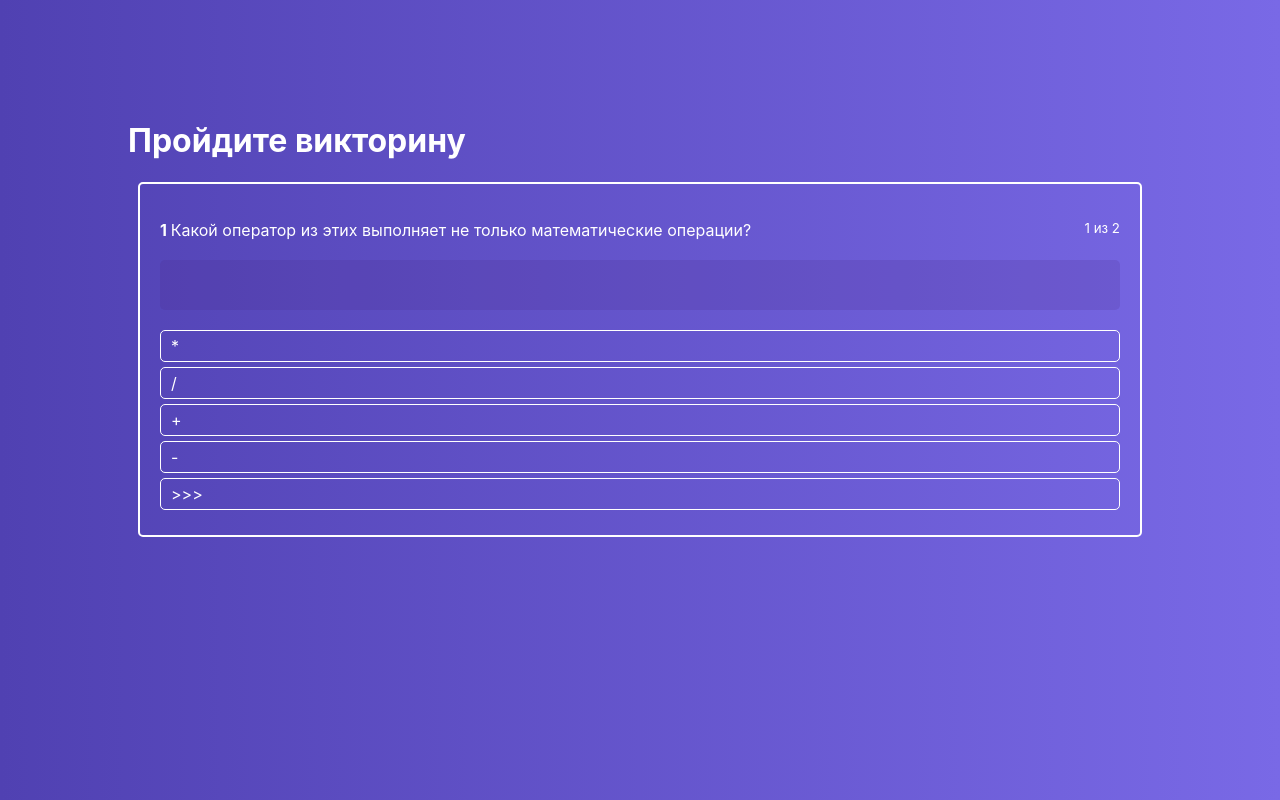
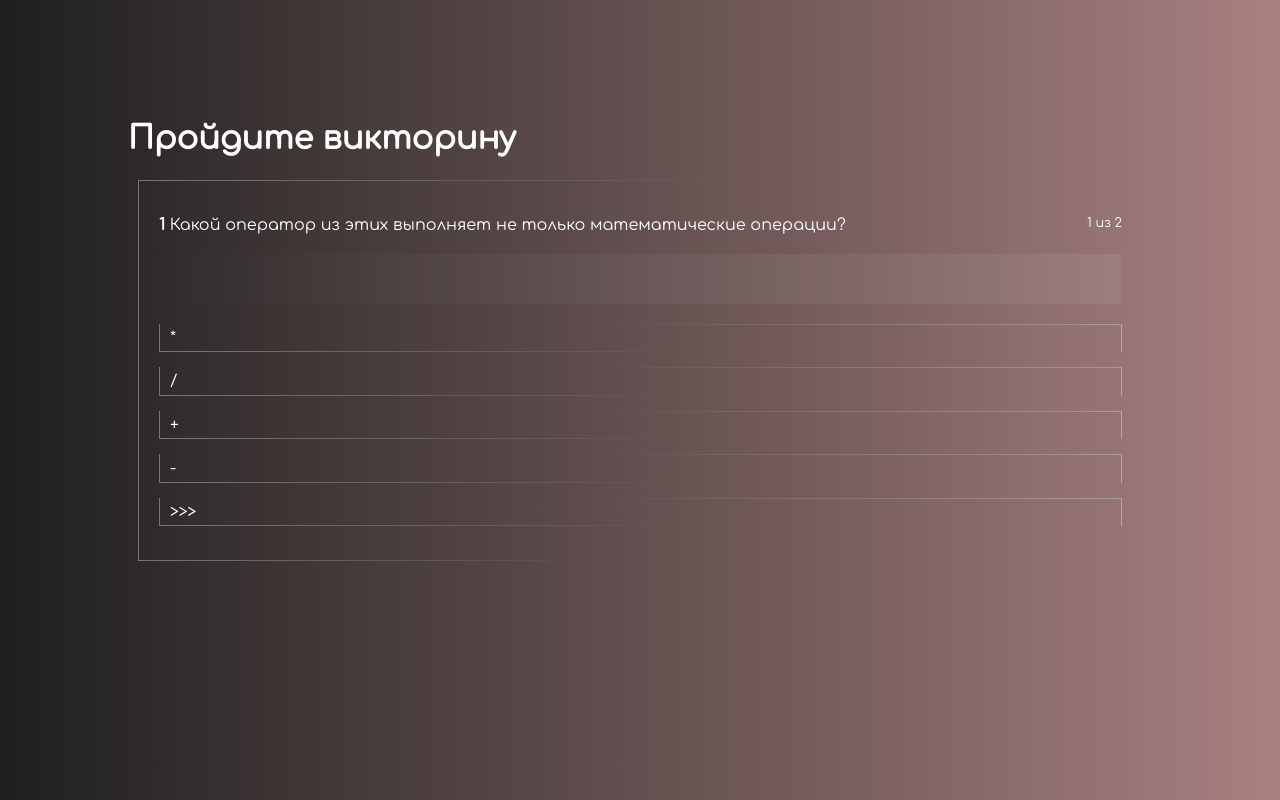
Before and after one commit to Amstergo/Quiz, a React app: page / in a window 1280 px wide. Built offline with nearby package versions, Linux system fonts and the light colour scheme.

Commit message:
add styles

```diff
--- a/package.json
+++ b/package.json
@@ -41,6 +41,7 @@
     "jest-resolve": "24.9.0",
     "jest-watch-typeahead": "0.4.2",
     "mini-css-extract-plugin": "0.9.0",
+    "normalize.css": "^8.0.1",
     "optimize-css-assets-webpack-plugin": "5.0.3",
     "pnp-webpack-plugin": "1.6.0",
     "postcss-flexbugs-fixes": "4.1.0",
--- a/public/index.html
+++ b/public/index.html
@@ -5,6 +5,10 @@
     <link rel="icon" href="%PUBLIC_URL%/favicon.ico" />
     <meta name="viewport" content="width=device-width, initial-scale=1" />
     <meta name="theme-color" content="#000000" />
+    <link
+      href="https://fonts.googleapis.com/css?family=Comfortaa&display=swap"
+      rel="stylesheet"
+    />
     <meta
       name="description"
       content="Web site created using create-react-app"
--- a/src/components/ActiveQuiz/AnswersList/AnswerItem/index.module.css
+++ b/src/components/ActiveQuiz/AnswersList/AnswerItem/index.module.css
@@ -1,20 +1,41 @@
 .AnswerItem {
-  border: 1px solid #fff;
-  border-radius: 5px;
   padding: 5px 10px;
-  margin-bottom: 5px;
+  margin-bottom: 15px;
   cursor: pointer;
+  transition: 0.3s;
+  border-left: 1px solid #ffffff59;
+  border-right: 1px solid #ffffff59;
+  position: relative;
 }
 
-.AnswerItem:hover {
-  background-color: rgba(255, 255, 255, 0.2);
-  transition: background 0.3s easy-in-out;
+.AnswerItem:after,
+.AnswerItem:before {
+  content: "";
+  position: absolute;
+  bottom: 0;
+  left: 0;
+  height: 1px;
+  width: 100%;
+  background: linear-gradient(90deg, #b9b9b987 0%, #ffffff00 55%);
+}
+
+.AnswerItem:before {
+  top: 0;
+  right: 0;
+  height: 1px;
+  width: 100%;
+  background: linear-gradient(-90deg, #b9b9b987 0%, #ffffff00 55%);
+}
+
+.AnswerItem:hover::after,
+.AnswerItem:hover::before {
+  background: linear-gradient(90deg, #b9b9b987 100%, #ffffff00 100%);
 }
 
 .AnswerItem.success {
-  background-color: #22a76961;
+  background-color: #2ead1fb3;
 }
 
 .AnswerItem.error {
-  background-color: #7b1d1d66;
+  background-color: #b32222a6;
 }
--- a/src/components/ActiveQuiz/index.module.css
+++ b/src/components/ActiveQuiz/index.module.css
@@ -1,10 +1,24 @@
 .ActiveQuiz {
   padding: 20px;
   color: #fff;
-  border: 2px solid #fff;
-  border-radius: 5px;
+  border-left: 1px solid #b9b9b987;
+  background: linear-gradient(90deg, #b9b9b987 0%, #ffffff00 100%);
+  background-size: 60% 1px;
+  background-repeat: no-repeat;
+  background-position: 0 0;
   margin: 0 10px;
   box-sizing: border-box;
+  position: relative;
+}
+
+.ActiveQuiz:after {
+  content: "";
+  position: absolute;
+  bottom: 0;
+  left: 0;
+  height: 1px;
+  width: 45%;
+  background: linear-gradient(90deg, #b9b9b987 0%, #ffffff00 100%);
 }
 
 .Question {
@@ -14,7 +28,7 @@
 
 .Body {
   white-space: pre;
-  background-color: #4c29842e;
+  background: linear-gradient(-90deg, #b9b9b924 0%, #ffffff00 100%);
   padding: 25px;
   margin: 20px 0;
   border-radius: 5px;
--- a/src/components/FinishedQiuz/index.js
+++ b/src/components/FinishedQiuz/index.js
@@ -55,7 +55,9 @@ const FinishedQuiz = props => {
       </p>
 
       <div>
-        <button onClick={props.onRetry}>Повторить</button>
+        <button className={styles.btn} onClick={props.onRetry}>
+          Повторить
+        </button>
       </div>
     </div>
   );
--- a/src/components/FinishedQiuz/index.module.css
+++ b/src/components/FinishedQiuz/index.module.css
@@ -1,8 +1,8 @@
 .FinishedQuiz {
   padding: 20px;
   color: white;
-  border-left: 1px solid #6859d2;
-  background: linear-gradient(90deg, #6657ce 40%, #6b5cd5 60%);
+  border-left: 1px solid #b9b9b987;
+  background: linear-gradient(90deg, #b9b9b987 0%, #ffffff00 100%);
   background-size: 60% 1px;
   background-repeat: no-repeat;
   background-position: 0 0;
@@ -18,7 +18,7 @@
   left: 0;
   height: 1px;
   width: 45%;
-  background: linear-gradient(90deg, #6a5bd4 70%, #6d5dd7 30%);
+  background: linear-gradient(90deg, #b9b9b987 0%, #ffffff00 100%);
 }
 
 .FinishedQuiz ul {
@@ -56,3 +56,42 @@
 .error {
   color: #cc1818;
 }
+
+.btn {
+  display: inline-block;
+  vertical-align: middle;
+  transform: perspective(1px) translateZ(0);
+  box-shadow: 0 0 1px rgba(0, 0, 0, 0);
+  position: relative;
+  background-color: transparent;
+  color: white;
+  border: none;
+  cursor: pointer;
+  margin: 15px 0;
+  text-decoration: underline;
+  line-height: 1.7;
+}
+
+.btn::before {
+  pointer-events: none;
+  content: "";
+  position: absolute;
+  border: #e1e1e191 solid 1px;
+  top: -16px;
+  right: -16px;
+  bottom: -16px;
+  left: -16px;
+  opacity: 0;
+  -webkit-transition-duration: 0.3s;
+  transition-duration: 0.3s;
+  -webkit-transition-property: top, right, bottom, left;
+  transition-property: top, right, bottom, left;
+}
+
+.btn:hover::before {
+  top: -8px;
+  right: -8px;
+  bottom: -8px;
+  left: -8px;
+  opacity: 1;
+}
--- a/src/containers/Quiz/index.module.css
+++ b/src/containers/Quiz/index.module.css
@@ -3,7 +3,7 @@
   justify-content: center;
   padding-top: 100px;
   flex-grow: 1;
-  background: linear-gradient(90deg, #5041b2 0%, #7969e6 100%);
+  background: linear-gradient(90deg, #1f1f1f 0%, #986868d6 100%);
 }
 
 .Title {
--- a/src/index.css
+++ b/src/index.css
@@ -1,13 +1,13 @@
 body {
   margin: 0;
-  font-family: -apple-system, BlinkMacSystemFont, 'Segoe UI', 'Roboto', 'Oxygen',
-    'Ubuntu', 'Cantarell', 'Fira Sans', 'Droid Sans', 'Helvetica Neue',
-    sans-serif;
+  font-family: "Comfortaa", cursive, -apple-system, BlinkMacSystemFont,
+    "Segoe UI", "Roboto", "Oxygen", "Ubuntu", "Cantarell", "Fira Sans",
+    "Droid Sans", "Helvetica Neue", sans-serif;
   -webkit-font-smoothing: antialiased;
   -moz-osx-font-smoothing: grayscale;
 }
 
 code {
-  font-family: source-code-pro, Menlo, Monaco, Consolas, 'Courier New',
+  font-family: source-code-pro, Menlo, Monaco, Consolas, "Courier New",
     monospace;
 }
```
Also changed, not shown: src/index.js (+7 -6 lines), 1 other file (tests, documents, lock files or other folders).
